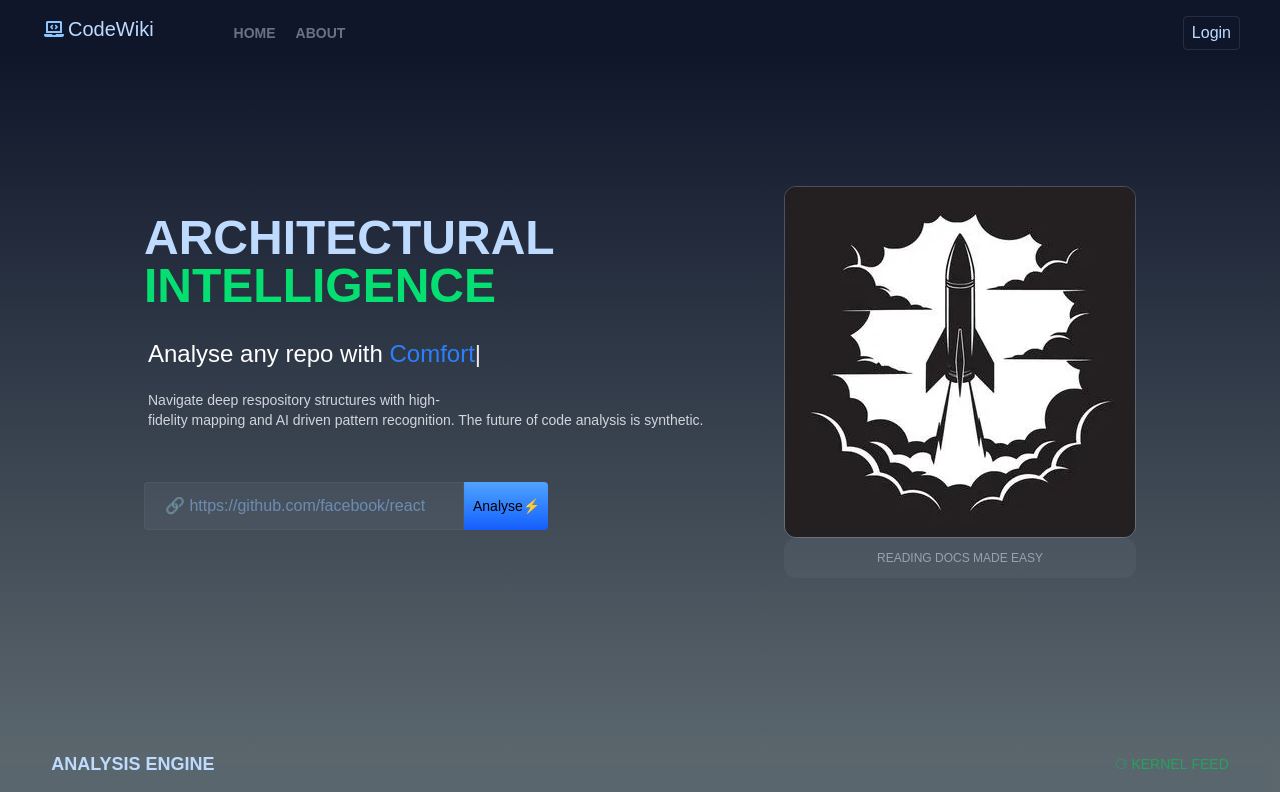
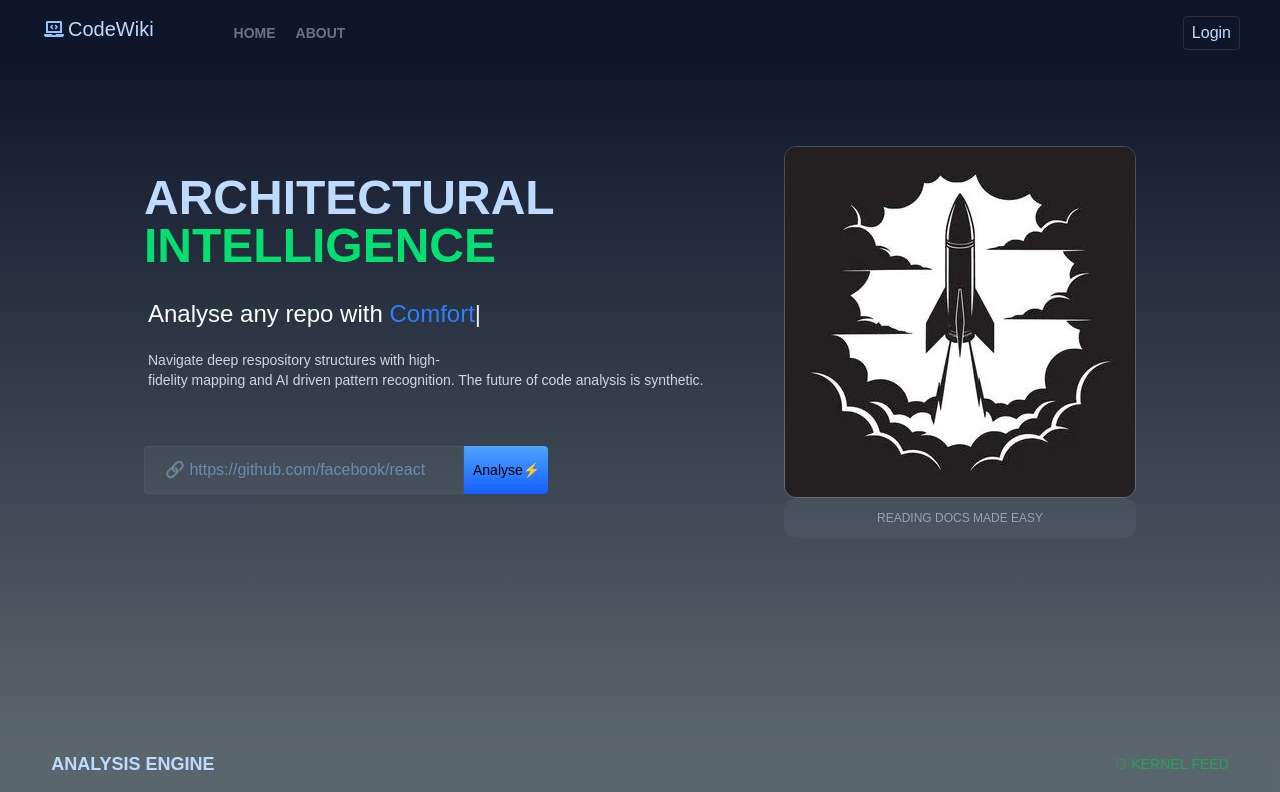
Before and after one commit to ayushbahuguna006-ctrl/Codemap-AI, a Next.js app: page / in a window 1280 px wide. Shown: the top 792 px of the page. Built offline with nearby package versions, Linux system fonts and the light colour scheme.

Commit message:
[frontend] layout fixes

```diff
--- a/Components/Hero1.jsx
+++ b/Components/Hero1.jsx
@@ -38,7 +38,7 @@ useEffect(() => {
   return (
     <div className='h-fit overflow-x-hidden md:flex justify-between md:pt-[20vh] pt-[5vh] md:px-[10vw] px-5 bg-gradient-to-b from-[#0F162A] to-[#15262f]/70'>
 
-      <div className='w-full max-w-lg md:max-w-xl md:ml-4 ml-0'>
+      <div className='w-full md:-translate-y-10 max-w-lg md:max-w-xl md:ml-4 ml-0'>
 
 
         <div className='text-3xl md:text-5xl flex flex-col'>
@@ -65,7 +65,7 @@ useEffect(() => {
           </p>
         </div>
 
-        <div className='md:mt-13 mt-10 pr-0 md:pr-5 flex w-full max-w-full'>
+        <div className='md:mt-14 mt-10 pr-0 md:pr-5 flex w-full max-w-full'>
           <input
             type="text"
             className='border md:text-base text-blue-300 text-sm bg-gray-500/20 md:pl-5 border-gray-500/20 outline-none md:h-[6vh] md:w-[25vw] h-[6vh] w-full rounded-l-sm p-3'
@@ -79,7 +79,7 @@ useEffect(() => {
 
       </div>
 
-      <div className='mt-10 md:mt-0 text-center md:max-w-md md:mr-4 w-full md:w-auto mx-auto'>
+      <div className='mt-10 md:-translate-y-10 md:mt-0 text-center md:max-w-md md:mr-4 w-full md:w-auto mx-auto'>
         <img
           src="/rocket.webp"
           className='rounded-xl border border-white/20 md:-mt-7 max-w-full block mx-auto'
```
